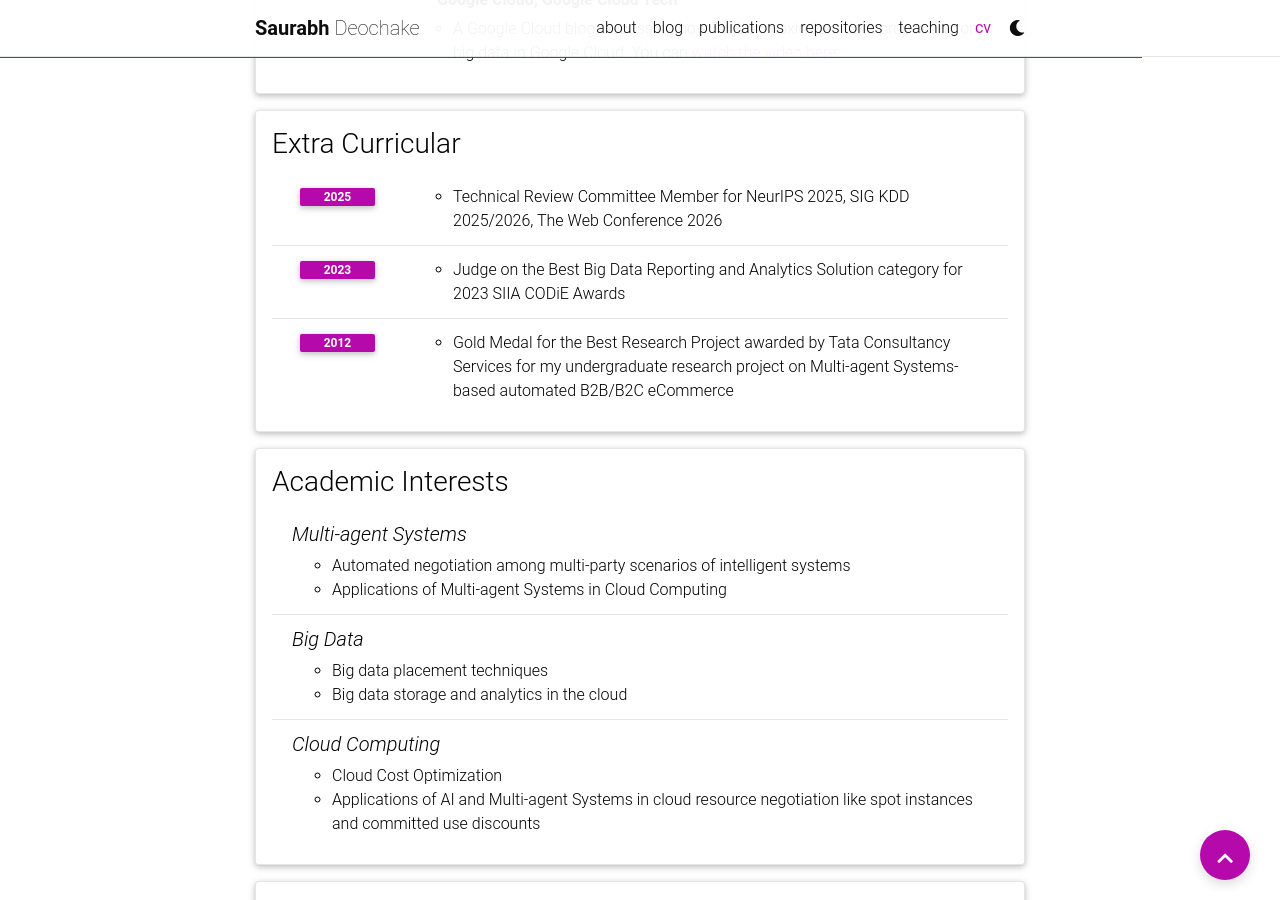
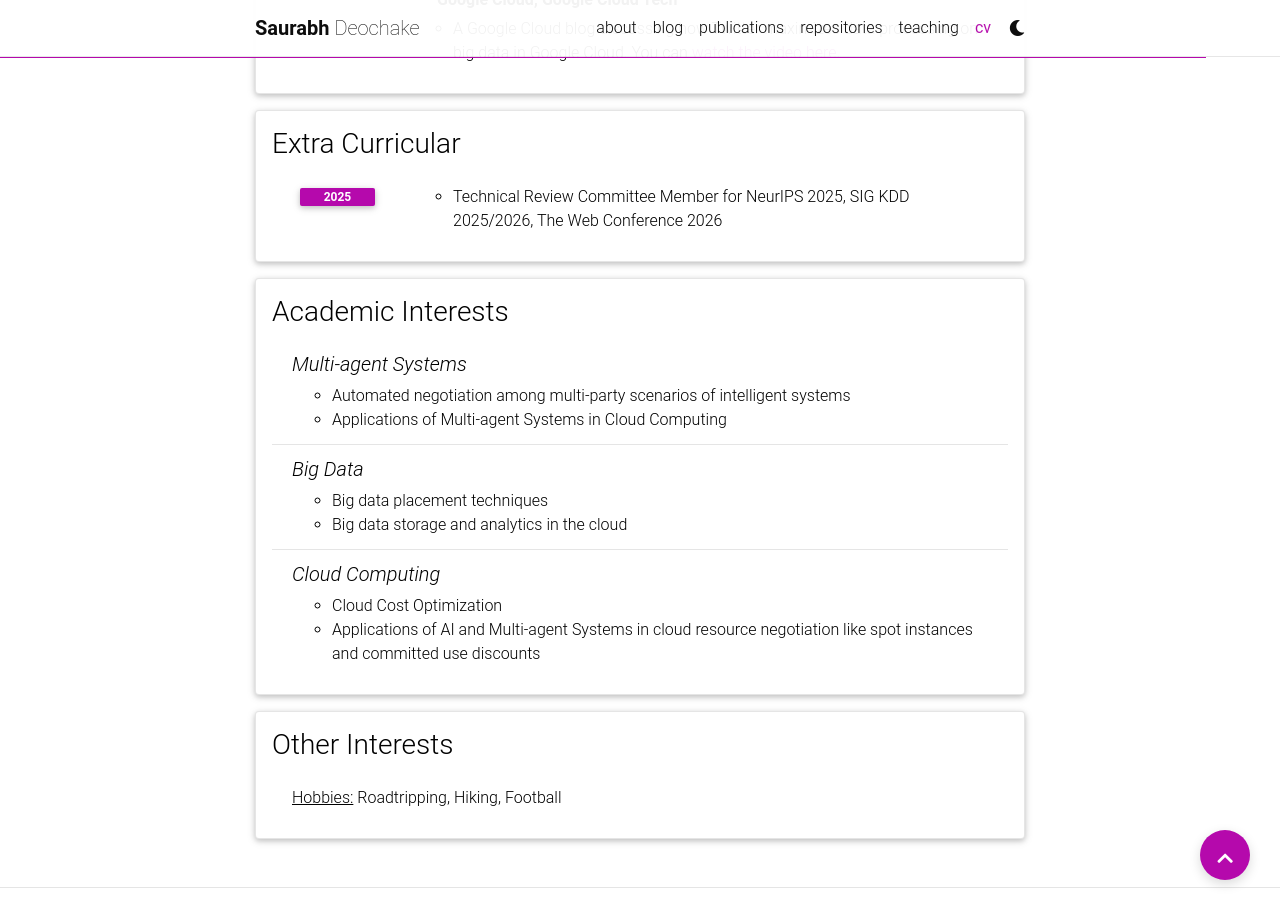
Before and after one commit to saurabh-deochake/saurabh-deochake.github.io, a Jekyll site: the page built from _pages/cv.md, in a window 1280 px wide and 900 px high, scrolled down 2850 px. Built offline with Jekyll 4.4.1, drawn with Linux system fonts in a browser that asks for light colours; comment, search, counter and statistics services are not loaded; a style sheet for code colours, icons or effects is not loaded.

Commit message:
Remove CODiE awards and gold medal references from website

```diff
--- a/_data/cv.yml
+++ b/_data/cv.yml
@@ -90,12 +90,6 @@
     - year: 2025
       items:
         - Technical Review Committee Member for NeurIPS 2025, SIG KDD 2025/2026, The Web Conference 2026
-    - year: 2023
-      items:
-        - Judge on the Best Big Data Reporting and Analytics Solution category for 2023 SIIA CODiE Awards
-    - year: 2012
-      items:
-        - Gold Medal for the Best Research Project awarded by Tata Consultancy Services for my undergraduate research project on Multi-agent Systems-based automated B2B/B2C eCommerce
 
 - title: Academic Interests
   type: nested_list
```
Also changed, not shown: _news/announcement_5.md (deleted, +0 -10 lines), assets/img/codie.png (deleted).
